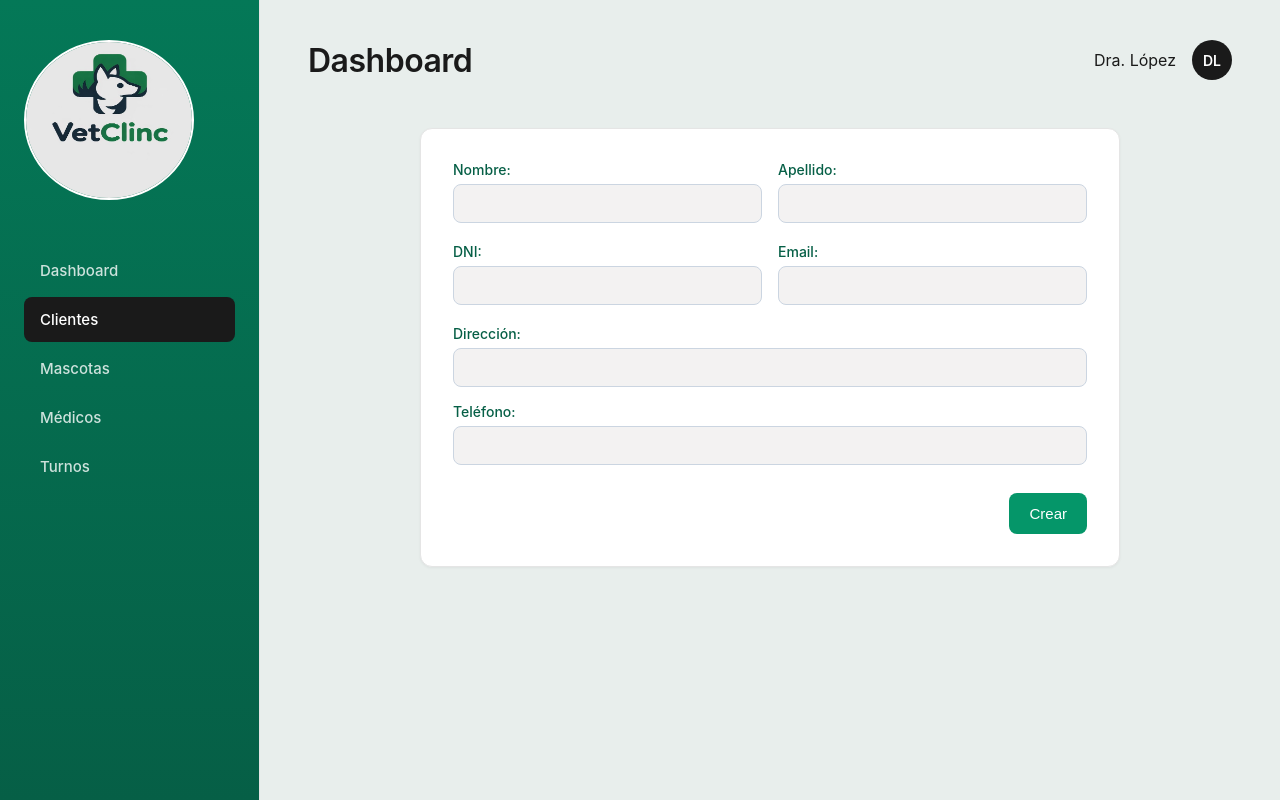
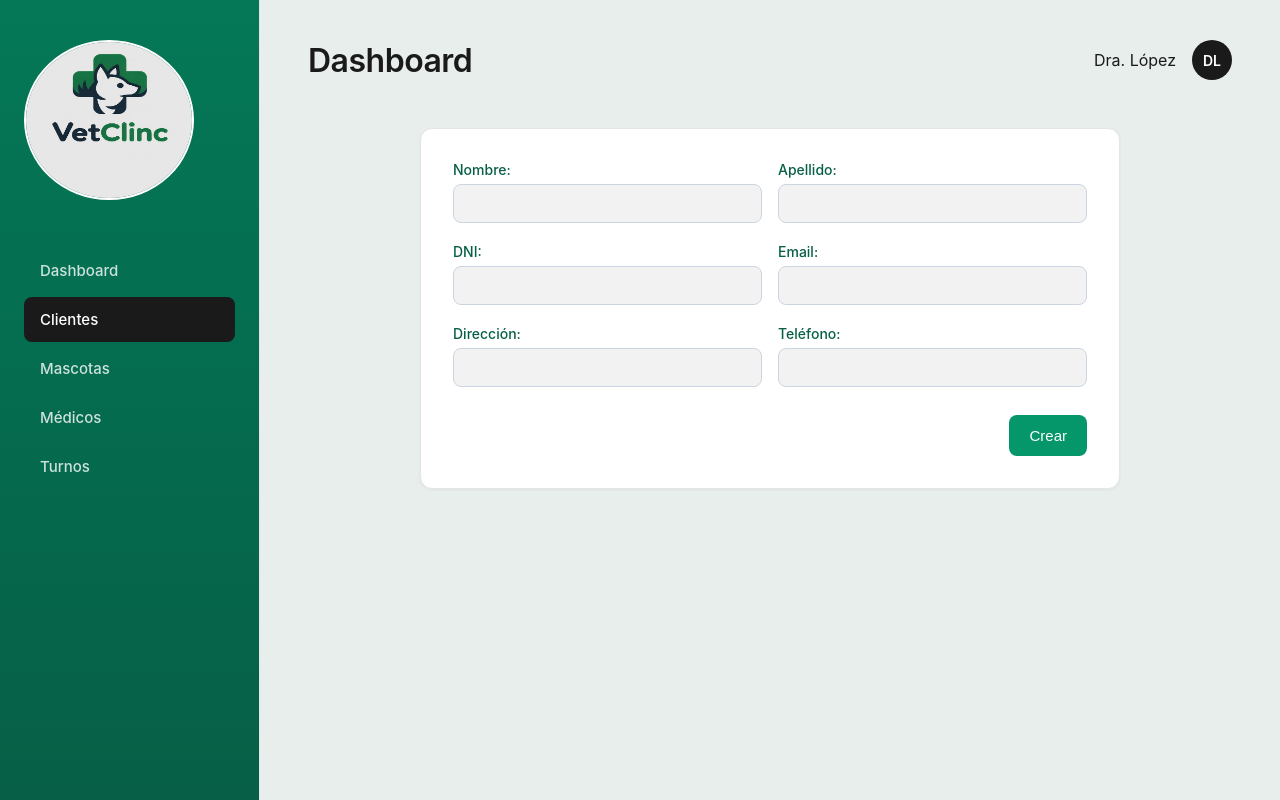
Before and after one commit to carlos-huallpa/veterinaria, an Angular app in the folder frontend/frontend-app/: page /clientes-form in a window 1280 px wide. Built offline with nearby package versions, Linux system fonts and the light colour scheme.

Commit message:
Hofix: reorganizacion de campos

```diff
--- a/frontend/frontend-app/src/app/components/clientes-form/clientes-form.html
+++ b/frontend/frontend-app/src/app/components/clientes-form/clientes-form.html
@@ -25,12 +25,12 @@
   </div>
 
   <div class="form-row">
-      <div class="form-group full-width">
+      <div class="form-group">
         <label>Dirección:</label>
         <input formControlName="direccion">
       </div>
 
-      <div class="form-group full-width">
+      <div class="form-group">
         <label>Teléfono:</label>
         <input formControlName="telefono">
       </div>
```
